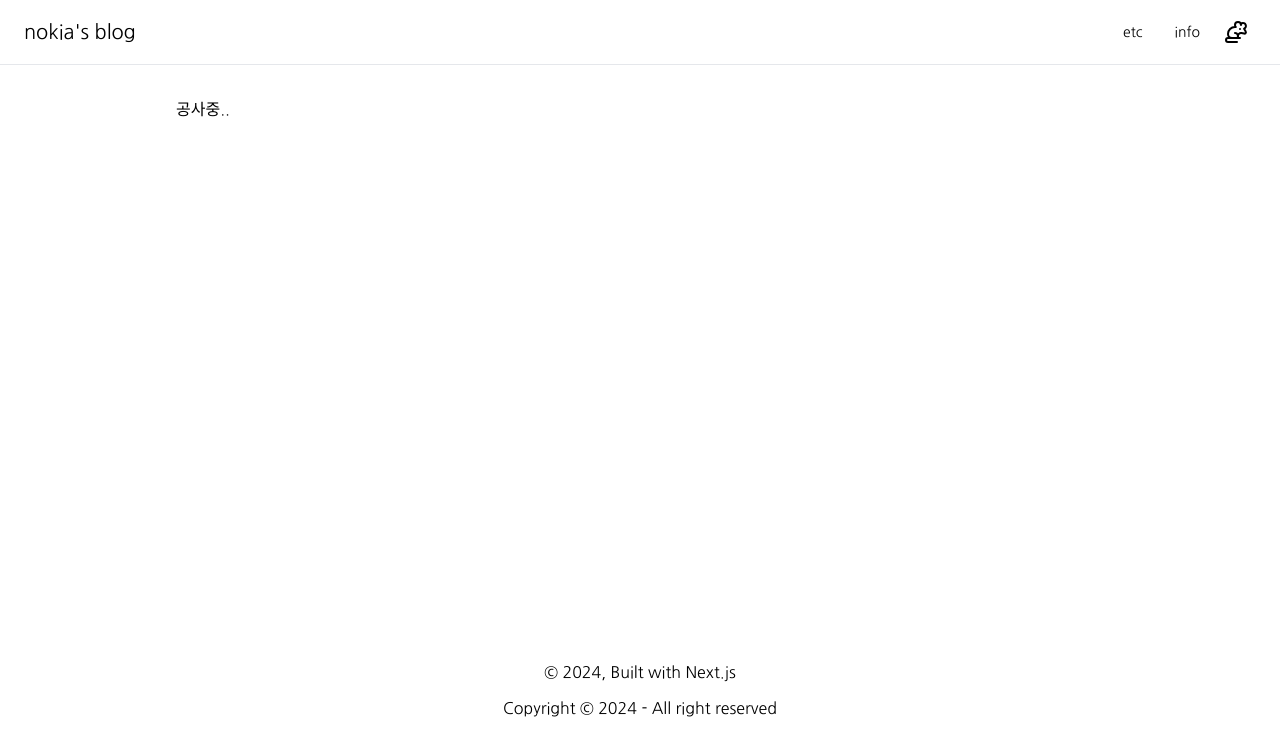
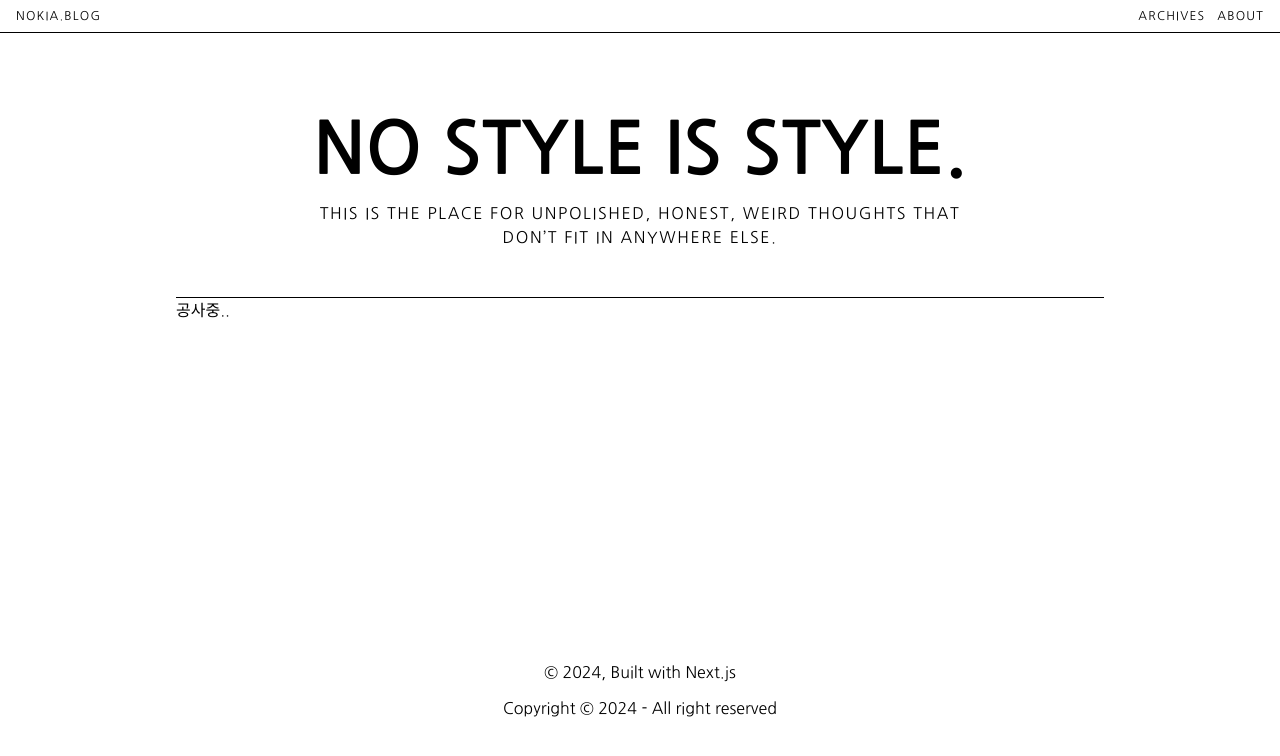
Before and after one commit to nokiahub/nokiahub.name, a Next.js app: page /about in a window 1280 px wide. Shown: the top 756 px of the page. Built offline with nearby package versions, Linux system fonts and the light colour scheme.

Commit message:
updated header ui

```diff
--- a/app/layout.tsx
+++ b/app/layout.tsx
@@ -13,6 +13,7 @@ const nanumGothic = Nanum_Gothic({
 });
 
 import { cn } from "@/lib/utils";
+import { Hero } from "@/components/hero";
 
 export const metadata = {
   title: "nokia's blog",
@@ -37,6 +38,7 @@ export default function RootLayout({ children }: { children: ReactNode }) {
             <Header />
             <main className={"flex justify-center py-8"}>
               <div className={cn("w-full max-w-[960px] px-4 pb-20")}>
+                <Hero />
                 {children}
               </div>
             </main>
--- a/app/page.tsx
+++ b/app/page.tsx
@@ -1,5 +1,5 @@
 import { cn } from "@/lib/utils";
 
 export default async function Page() {
-  return <div className={cn("flex flex-col gap-12")}>공사중..</div>;
+  return <div className={cn("flex flex-col gap-12")}></div>;
 }
--- a/components/burger.tsx
+++ /dev/null
@@ -1,19 +0,0 @@
-"use client";
-
-import RightNav from "@/components/right-nav";
-import { Menu } from "lucide-react";
-
-import { Drawer, DrawerContent, DrawerTrigger } from "@/components/ui/drawer";
-
-export default function Burger() {
-  return (
-    <Drawer>
-      <DrawerTrigger aria-label={"open menu"}>
-        <Menu />
-      </DrawerTrigger>
-      <DrawerContent>
-        <RightNav />
-      </DrawerContent>
-    </Drawer>
-  );
-}
--- a/components/header.tsx
+++ b/components/header.tsx
@@ -1,9 +1,6 @@
 "use client";
 
 import Link from "next/link";
-import Nav from "@/components/nav";
-import Burger from "@/components/burger";
-import { cn } from "@/lib/utils";
 import { useCallback, useEffect, useState } from "react";
 
 export const Header = () => {
@@ -30,21 +27,16 @@ export const Header = () => {
   }, [lastScrollY, handleScroll]);
 
   return (
-    <div
-      className={cn(
-        "sticky top-0 z-10 flex items-center justify-between border-b border-border/45 bg-background px-6 py-3",
-        isHidden ? "invisible" : "",
-      )}
-    >
-      <Link className={"text-end text-xl"} href={"/"}>
-        nokia&apos;s blog
-      </Link>
-      <div className={cn("hidden md:block")}>
-        <Nav />
-      </div>
-      <div className={cn("block md:hidden")}>
-        <Burger />
-      </div>
-    </div>
+    <header className="flex items-center justify-between border-b border-black px-4 py-2 text-xs uppercase tracking-widest">
+      <span>nokia.blog</span>
+      <nav className="space-x-3">
+        <Link href="/etc" className="hover:underline">
+          Archives
+        </Link>
+        <Link href="/about" className="hover:underline">
+          About
+        </Link>
+      </nav>
+    </header>
   );
 };
--- /dev/null
+++ b/components/hero.tsx
@@ -0,0 +1,13 @@
+export const Hero = () => {
+  return (
+    <section className="border-b border-black p-6 text-center md:p-12">
+      <h1 className="mb-4 text-5xl font-bold md:text-7xl">
+        NO STYLE IS STYLE.
+      </h1>
+      <p className="mx-auto max-w-2xl text-base uppercase tracking-widest">
+        This is the place for unpolished, honest, weird thoughts that don’t fit
+        in anywhere else.
+      </p>
+    </section>
+  );
+};
--- a/components/nav.tsx
+++ /dev/null
@@ -1,24 +0,0 @@
-import { Button } from "@/components/ui/button";
-import Link from "next/link";
-import ThemeSwitchToggle from "@/components/theme-switch-toggle";
-import { cn } from "@/lib/utils";
-
-export const links = [
-  { href: "/etc", label: "etc", ariaLabel: "more personal stuff" },
-  { href: "/about", label: "info", ariaLabel: "about me" },
-];
-
-export default function Nav() {
-  return (
-    <div className={cn("flex items-center")}>
-      {links.map(({ href, label, ariaLabel }) => (
-        <Button key={label} asChild variant="ghost" aria-label={ariaLabel}>
-          <Link href={href} aria-label={ariaLabel}>
-            {label}
-          </Link>
-        </Button>
-      ))}
-      <ThemeSwitchToggle />
-    </div>
-  );
-}
--- a/components/right-nav.tsx
+++ b/components/right-nav.tsx
@@ -1,23 +1,5 @@
-import Link from "next/link";
-import ThemeSwitchToggle from "@/components/theme-switch-toggle";
 import { cn } from "@/lib/utils";
-import { links } from "@/components/nav";
 
 export default function RightNav() {
-  return (
-    <div className={cn("p-6")}>
-      <ul className={cn("flex flex-col items-center gap-2")}>
-        {links.map(({ href, label, ariaLabel }) => (
-          <li key={href}>
-            <Link href={href} aria-label={ariaLabel}>
-              {label}
-            </Link>
-          </li>
-        ))}
-        <li>
-          <ThemeSwitchToggle />
-        </li>
-      </ul>
-    </div>
-  );
+  return <div className={cn("p-6")}></div>;
 }
```
